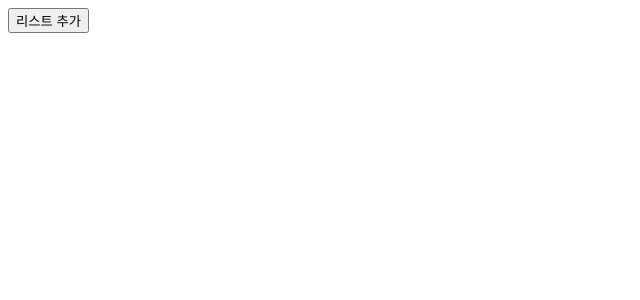
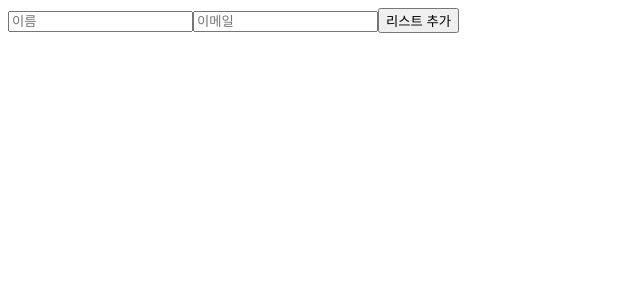
Before and after one commit to FiveBirdSilver/withoutCRA, a React app: page / in a window 1280 px wide. Shown: the top 300 px of the page, without its empty margins (0-640 px from the left). Built offline with nearby package versions, Linux system fonts and the light colour scheme; data requests are answered from the project's data file.

Commit message:
react-query 라이브러리 추가

```diff
--- a/package.json
+++ b/package.json
@@ -24,7 +24,8 @@
   "dependencies": {
     "axios": "^1.4.0",
     "react": "^18.2.0",
-    "react-dom": "^18.2.0"
+    "react-dom": "^18.2.0",
+    "react-query": "^3.39.3"
   },
   "devDependencies": {
     "@babel/core": "^7.22.9",
--- a/src/app.tsx
+++ b/src/app.tsx
@@ -1,18 +1,28 @@
-import { useEffect } from "react";
+import React, { useEffect, useState } from "react";
 import { getData, setData } from "./apis";
 
 function App() {
+  const [title, setTitle] = useState("");
+  const [email, setEmail] = useState("");
+  const [gender, setGender] = useState("");
+
   const getPosts = async () => {
-    const res = await getData();
-    console.log(res);
+    await getData();
+  };
+
+  const handleOnChange = (event: React.ChangeEvent<HTMLInputElement>) => {
+    const { id, value } = event.target;
+    if (id === "title") setTitle(value);
+    else setEmail(value);
   };
 
   const handleOnCreate = async () => {
-    const res = await setData({
-      title: "hohomin",
-      email: "hohomin@gmail.com",
+    const sendData = {
+      title: title,
+      email: email,
       gender: "male",
-    });
+    };
+    await setData(sendData);
   };
 
   useEffect(() => {
@@ -21,6 +31,8 @@ function App() {
 
   return (
     <div>
+      <input id="title" value={title} onChange={handleOnChange} placeholder="이름" />
+      <input id="email" value={email} onChange={handleOnChange} placeholder="이메일" />
       <button onClick={handleOnCreate}>리스트 추가</button>
     </div>
   );
```
Also changed, not shown: 1 other file (tests, documents, lock files or other folders).
